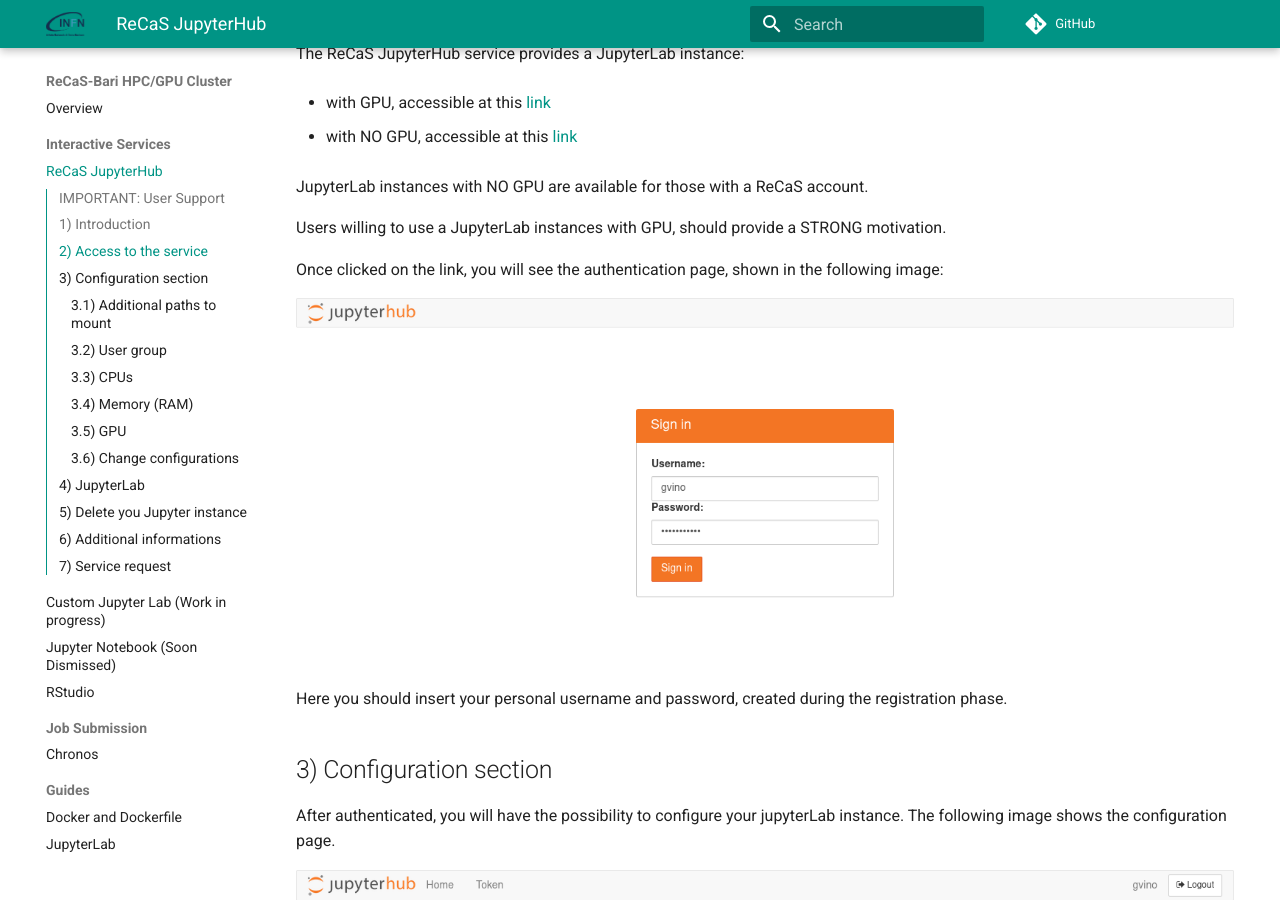
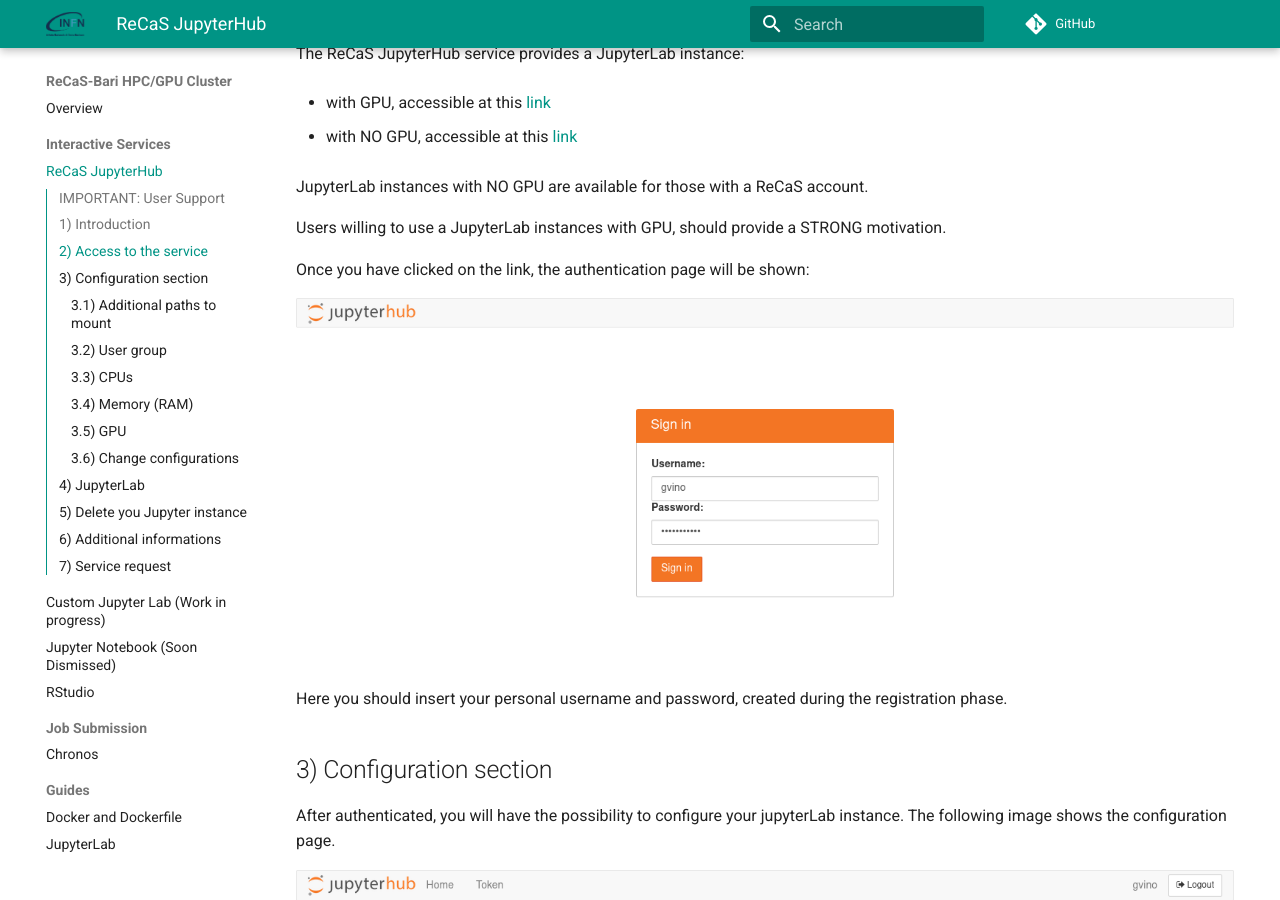
Before and after one commit to jvino/cluster-hpc-gpu-guides, an MkDocs documentation site: the page built from docs/interactive_services/jupyter-lab-for-recas-users.md, in a window 1280 px wide and 900 px high, scrolled down 783 px. Built offline with MkDocs 1.6.1 and Material for MkDocs 9.7.7, drawn with Linux system fonts in a browser that asks for light colours; comment, search, counter and statistics services are not loaded.

```diff
--- a/docs/interactive_services/jupyter-lab-for-recas-users.md
+++ b/docs/interactive_services/jupyter-lab-for-recas-users.md
@@ -30,7 +30,7 @@
 
 Users willing to use a JupyterLab instances with GPU, should provide a STRONG motivation.
 
-Once clicked on the link, you will see the authentication page, shown in the following image:
+Once you have clicked on the link, the authentication page will be shown:
 
 ![jupyterhub-1-login](images/jupyterhub-1-login.png)
 
```
